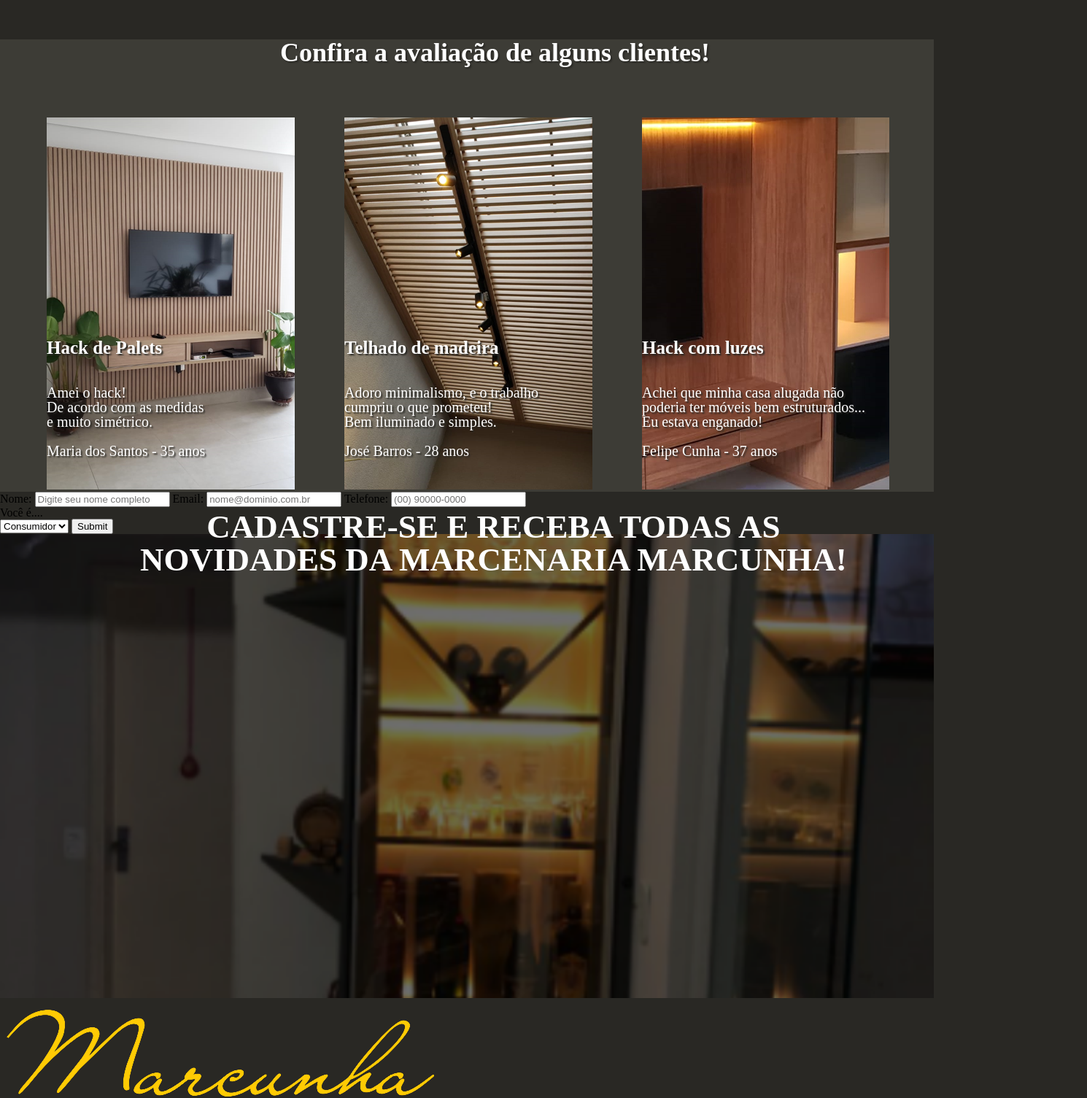
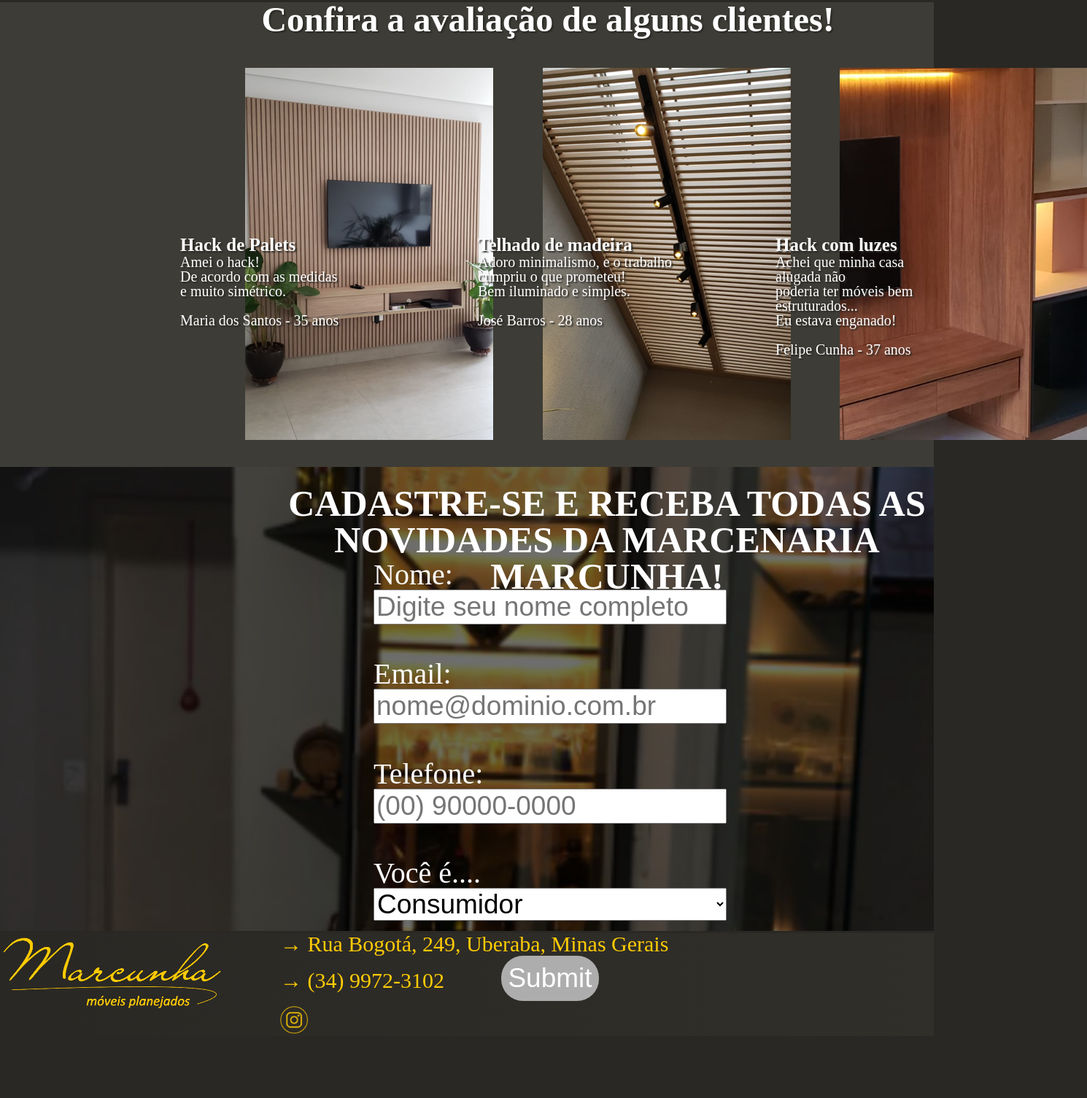
Before and after one commit to littlehopw/marcunha, a plain HTML site: page index.html in a window 1280 px wide. Shown: the part 679-2184 px from the top of the page at 73% size, 1490 px wide, since content can reach past the window. After the commit the page ends 2099 px from the top, so only its background shows below. Drawn offline with Linux system fonts and the light colour scheme; a web font is replaced by a local one.

Commit message:
Update style.css

```diff
--- a/style.css
+++ b/style.css
@@ -1,4 +1,3 @@
-
 html{
 	font-family: 'Oswald', sans-serif;
 	font-family: 'Playfair', serif;
@@ -53,7 +52,7 @@
 /*SOBRE A GENTE*/
 
 .container{
-	background-color: #3d3c36;
+	margin: #3d3c36;
 	position: relative;
     text-align: center;
 	width: 100%;
@@ -68,7 +67,7 @@
 	position: absolute;
 	color: #FFF;
 	font-weight: bold;
-	font-size: 200%;
+	font-size: 220%;
 	margin-top: 20%;
 	margin-left: 27%;
 	text-shadow: #000 2px 2px 2px;
@@ -78,7 +77,7 @@
 	position: absolute;
 	color: #FFF;
 	text-align: left;
-	font-size: 150%;
+	font-size: 170%;
 	margin-top: 23%;
 	margin-left: 27%;
 	margin-rigth: 25%;
@@ -98,18 +97,25 @@
 	color: #FFF;
 	font-weight: bold;
 	text-shadow: #292824 2px 3px 2px;
+	box-shadow: 5px 5px #292824;
+
 }
+
+.botaosobre:hover{
+	border-width: 20px;
+}
+
 
 /* AVALIAÇÕES */
 
 .avaliacao{
-	margin-top: 5%;
+	margin-top: 1%;
 	background-color: #3d3c36;
 }
 
 .titulo1{
-	margin-left: 30%;
-	font-size: 225%;
+	margin-left: 28%;
+	font-size: 300%;
 	font-weight: bold;
 	text-shadow: #292824 2px 2px 2px;
 	position: absolute;
@@ -117,13 +123,20 @@
 }
 
 .imagem-produto{
-	margin-top: 5%;
+	margin-left: 80%;
+	width: 100%;
+	margin-bottom: 10%;
 
+}
+
+.imagem-produto:hover{
+	opacity: 30%;
 }
 
 .titulo2{
 	position: absolute;
-	margin-top: 25%;
+	margin-left: 14.3%;
+	margin-top: 18%;
 	font-size: 25px;
 	font-weight: bold;
 	text-shadow: #292824 2px 2px 2px;
@@ -132,7 +145,8 @@
 
 .descricao{
 	position: absolute;
-	margin-top: 30%;
+	margin-left: 14.3%;
+	margin-top: 20%;
 	font-size: 20px;
 	text-shadow: #292824 2px 2px 2px;
 	color: #FFF;
@@ -148,14 +162,83 @@
 
 .titulo-formulario{
 	margin-top: 2% ;
-	margin-left: 15%;
+	margin-left: 30%;
 	position: absolute;
 	text-align: center;
 	font-weight: bold;
-	font-size: 45px;
+	font-size: 50px;
 	color: #FFF;
 }
 
 .imagem-fundo{
 	width: 100%;
 }
+
+.forms{
+	position: absolute;
+	margin-top: 10%;
+	margin-left: 40%;
+	font-size: 40px;
+	color: #FFF;
+
+}
+
+.forms input{
+   display: block;
+   margin-bottom: 10%;
+   font-size: 37px;
+
+}
+
+select{
+	font-size: 37px;
+	width: 100%;
+}
+
+.enviar{
+   margin: 10% auto;
+   border-radius: 30px;
+   font-size: 20px;
+   padding: 2%;
+   border: none;
+   background-color: #adadad ;
+   color: #FFF;
+
+}
+/* MAPA */
+
+
+
+/* RODAPÉ */
+
+footer{
+	background: linear-gradient(90deg, #292824 0%, #312f2a 100%);
+}
+
+.logo2{
+	width: 24%;
+	position: absolute;
+}
+
+.contato-footer{
+	font-style: bold;
+	color:#FFCB04;
+	font-size: 30px;
+	margin-left: 30%;
+	margin-bottom: 20px;
+	text-decoration: none;
+	position: relative;
+}
+
+.contato-footer::before {
+  content: "→ ";
+}
+
+.imagem-footer{
+	margin-left: 30%;
+	width: 3%;
+}
+
+.imagem-footer:hover{
+	width: 4%;
+}
```
